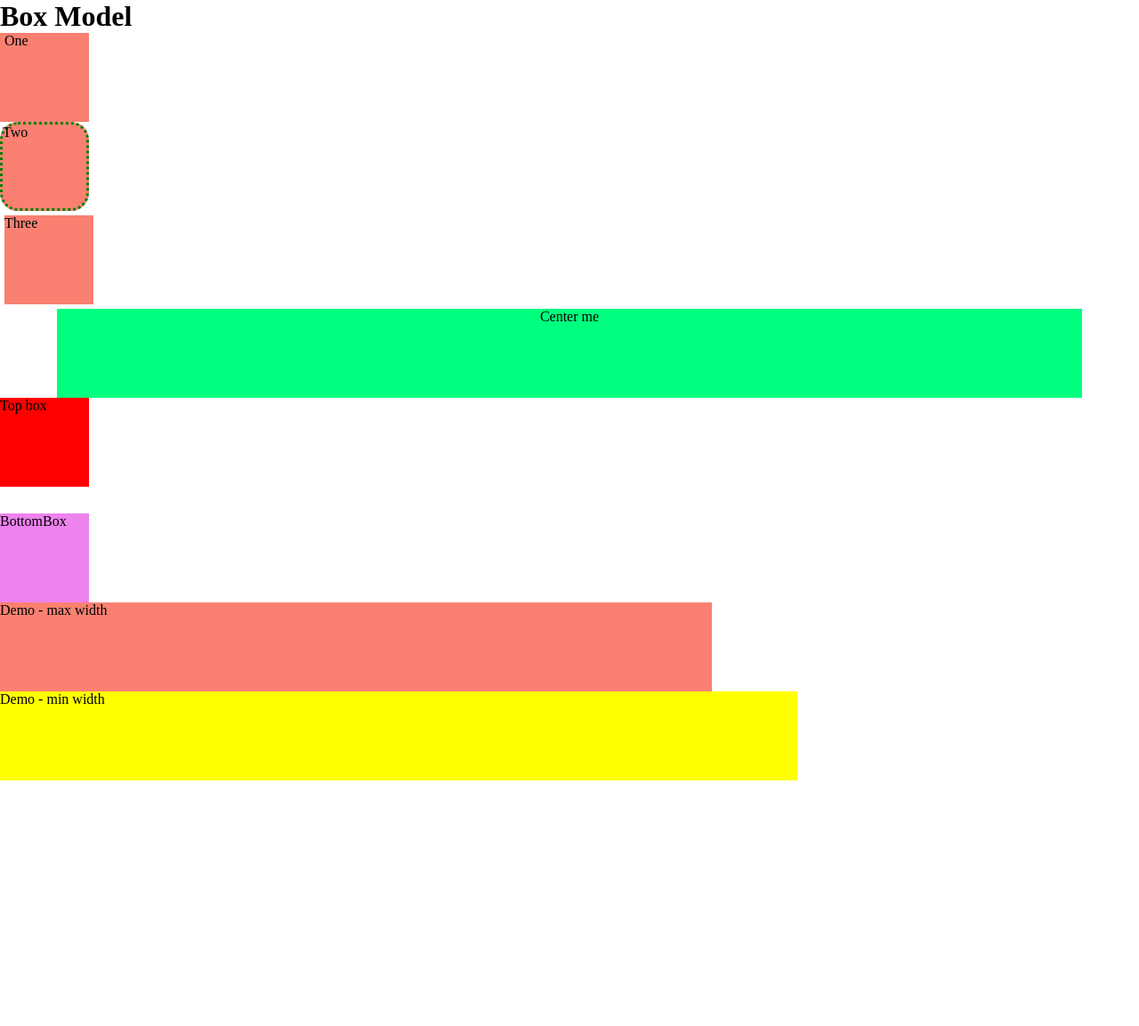
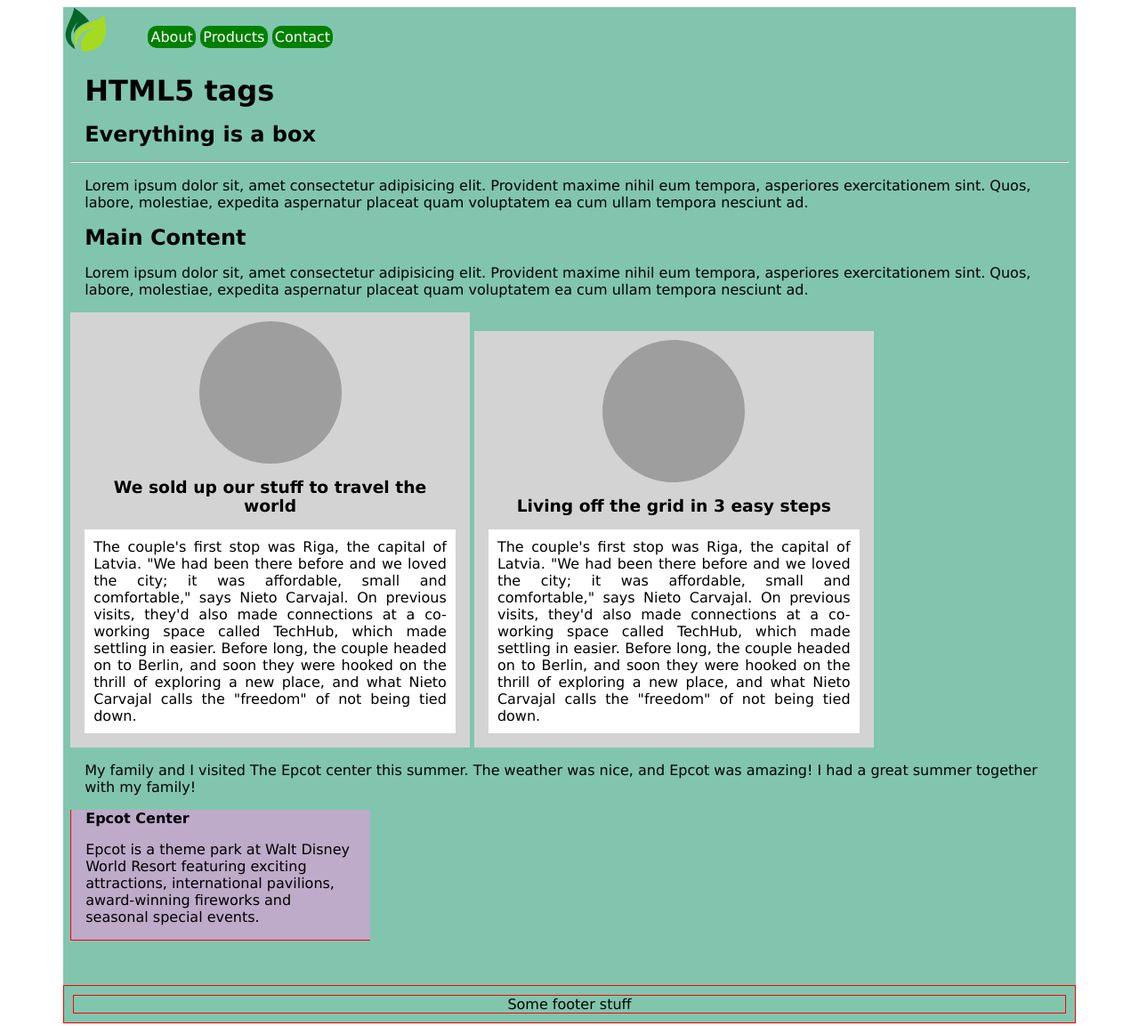
Before and after one commit to RanaMuhammadIrshad/HTML5-tags, a plain HTML site: page index.html in a window 1280 px wide. Shown: the whole page at 89% size. Before the commit the page ends 877 px from the top, so only its background shows below. Drawn offline with Linux system fonts and the light colour scheme; grey boxes are pictures that could not be loaded.

Commit message:
Task done and pushed for publishing

```diff
--- a/css/style.css
+++ /dev/null
@@ -1,63 +0,0 @@
-/* body {
-    background-color: blue;
-} */
-
-/* soft reset-because there is default margin and padding */
-* {
-  padding: 0;
-  margin: 0;
-  box-sizing: border-box; /* box-sizing include padding and border in in an elements total width and height, if we add increased padding, box size will not change */
-}
-
-.box {
-  background-color: salmon;
-  width: 100px;
-  height: 100px;
-}
-
-.paddingDemo {
-  padding: 5px; /* all sides have 5px */
-  padding: 2px 5px 10px 20px;
-  padding: 0 5px; /* TOP-BOTTOM=0px, LEFT-RIGHT=5px */
-}
-.borderRadiusDemo {
-  /* border: 3px solid green; */
-  border: 3px dotted green;
-  border-radius: 20px;
-}
-
-.marginDemo {
-  margin: 5px;
-}
-
-.centerDemo {
-  background-color: springgreen;
-  margin: 0 auto;
-  width: 90%;
-  text-align: center;
-}
-
-.topBox {
-    width: 100px;
-    height: 100px;
-    background-color: red;
-    margin-bottom: 10px;
-}
-
-.bottomBox {
-    width: 100px;
-    height: 100px;
-    background-color: violet;
-    margin-top: 30px;
-}
-
-.max-widthDemo {
-    width: 100%;
-    max-width: 800px; /* For max-width to work correctly, your element needs to have a specified width */
-}
-
-.min-widthDemo {
-    width: 70%;
-    min-width: 340px; /* it does not get any smaller than 340px */
-    background-color: yellow;
-}
--- a/css/style2.css
+++ /dev/null
@@ -1,47 +0,0 @@
-* {
-    margin: 0;
-    padding: 0;
-    box-sizing: border-box;
-}
-
-body {
-    font-family: Verdana, Geneva, Tahoma, sans-serif;
-}
-.logo {
-    width: 50px;
-    display: inline-block;
-}
-
-.logo img {
-    width: inherit; /* inherits from parent element */
-}
-
-nav {
-    display: inline-block;
-   /*  padding-left: 60px; */
-    vertical-align: top;
-    margin-top: 1rem;
-}
-
-nav li {
-    display: inline-block;
-}
-nav li a {
-    background-color: green;
-    text-decoration: none;
-    color: white;
-    padding: 0.2rem;
-    border-radius: 10px;
-}
-
-nav li a:visited {
-background-color: black;
-}
-nav li a:hover {
-    background-color: orange;
-    color: black;
-}
-
-nav li a:active {
-    background-color: red;
-}
--- a/css/style3.css
+++ /dev/null
@@ -1,92 +0,0 @@
-* {
-    margin: 0;
-    padding: 0;
-    box-sizing: border-box;
-}
-
-body {
-    font-family: Verdana, Geneva, Tahoma, sans-serif;
-    background-color: rgb(129, 197, 174);
-}
-.logo {
-    width: 50px;
-    display: inline-block;
-}
-
-.logo img {
-    width: inherit; /* inherits from parent element */
-}
-
-nav {
-    display: inline-block;
-   /*  padding-left: 60px; */
-    vertical-align: top;
-    margin-top: 1rem;
-}
-
-nav li {
-    display: inline-block;
-}
-nav li a {
-    background-color: green;
-    text-decoration: none;
-    color: white;
-    padding: 0.2rem;
-    border-radius: 10px;
-}
-
-nav li a:visited {
-background-color: black;
-}
-nav li a:hover {
-    background-color: orange;
-    color: black;
-}
-
-nav li a:active {
-    background-color: red;
-}
-.article1 img{
-    border-radius: 50%;
-}
-
-.article2 img{
-    border-radius: 50%;
-}
-
-.article1 {
-    height: 50vh;
-    width: 40%;
-}
-.article2 {
-    height: 50vh;
-    width: 40%;
-
-}
-
-.article1 {
-    display: inline-block;
-    background-color: azure;
-
-}
-.article2 {
-    display: inline-block;
-    background-color: azure;
-
-}
-
-.article1 p {
-    background-color: white;
-
-}
-.article2 p {
-    background-color: white
-
-}
-
-#epcotCenter {
-    max-width: 30%;
-    border-left: 1px solid red;
-    border-bottom: 1px solid red;
-    background-color: rgb(190, 170, 201);
-}
--- /dev/null
+++ b/css/styles.css
@@ -0,0 +1,106 @@
+* {
+  /* margin: 0;
+    padding: 0; */
+  box-sizing: border-box;
+}
+
+body {
+  font-family: Verdana, Geneva, Tahoma, sans-serif;
+}
+
+main {
+  margin: 0 0.5rem;
+}
+
+.wrapper {
+  background-color: rgb(129, 197, 174);
+  max-width: 90%;
+  margin: auto;
+
+}
+.logo {
+  width: 50px;
+  display: inline-block;
+}
+
+.logo img {
+  width: inherit; /* inherits from parent element */
+}
+
+nav {
+  display: inline-block;
+  /*  padding-left: 60px; */
+  vertical-align: top;
+  margin-top: 0.5rem;
+}
+
+nav li {
+  display: inline-block;
+}
+nav li a {
+  background-color: green;
+  text-decoration: none;
+  color: white;
+  padding: 0.2rem;
+  border-radius: 10px;
+}
+
+nav li a:visited {
+  background-color: black;
+}
+nav li a:hover {
+  background-color: orange;
+  color: black;
+}
+
+nav li a:active {
+  background-color: red;
+}
+.article img {
+  border-radius: 50%;
+  display: block;
+
+  margin: 10px auto;
+  width: 10rem;
+}
+
+.article {
+  max-height: 100%;
+  max-width: 40%;
+  display: inline-block;
+  background-color: lightgray;
+}
+
+.article p {
+  background-color: white;
+  text-align: justify;
+  padding: 10px;
+  margin: 1rem;
+}
+h3 {
+  text-align: center;
+}
+
+#epcotCenter {
+  max-width: 30%;
+  border-left: 1px solid red;
+  border-bottom: 1px solid red;
+  background-color: rgb(190, 170, 201);
+}
+
+footer {
+  margin-top: 50px;
+  border: 1px solid red;
+}
+footer p {
+  margin: 10px;
+  border: 1px solid red;
+  text-align: center;
+}
+p,
+h1,
+h2,
+h3,
+h4 {
+  margin: 1rem;
+}
--- a/index.html
+++ b/index.html
@@ -1,30 +1,129 @@
 <!DOCTYPE html>
 <html lang="en">
-<head>
-    <meta charset="UTF-8">
-    <meta http-equiv="X-UA-Compatible" content="IE=edge">
-    <meta name="viewport" content="width=device-width, initial-scale=1.0">
-    <title>Box Model</title>
-    <link rel="stylesheet" href="css/style.css">
-</head>
-<body>
-    <h1>Box Model</h1>
+  <head>
+    <meta charset="UTF-8" />
+    <meta http-equiv="X-UA-Compatible" content="IE=edge" />
+    <meta name="viewport" content="width=device-width, initial-scale=1.0" />
+    <title>HTML5 tags</title>
+    <link rel="stylesheet" href="css/styles.css" />
+  </head>
+  <body>
+    <div class="wrapper">
+      <!--
+      The <header> HTML element represents introductory content or navigational aids.
+      It may contain some heading elements but also a logo, a search form, and other elements.
+    -->
+      <header>
+        <div class="logo">
+          <img src="images/leafLogo.png" alt="leaf logo" />
+        </div>
 
-    <!-- PADDING -->
-    <div class="box paddingDemo">One</div>
-    <!-- BORDER RADIUS -->
-    <div class="box borderRadiusDemo">Two</div>
-    <!-- MARGIN -->
-    <div class="box marginDemo">Three</div>
-    <!-- CENTERING using margin -->
-    <div class="box centerDemo">Center me</div>
+        <nav>
+          <!-- contains navigation links -->
+          <ul>
+            <li><a href="about.html">About </a></li>
+            <li><a href="products.html">Products</a></li>
+            <li><a href="contact.html">Contact</a></li>
+          </ul>
+        </nav>
+      </header>
 
-    <div class="topBox">Top box</div>
-    <div class="bottomBox">BottomBox</div>
+      <!-- main specifies the main content of the document -->
+      <main>
+        <h1>HTML5 tags</h1>
 
-    <!-- MAX-WIDTH & MIN-WIDTH -->
-    <div class="box max-widthDemo"> Demo - max width </div>
-    <div class="box min-widthDemo"> Demo - min width </div>
+        <!--
+            'section' represents a standalone section of content
+            A section should always contain a heading
+        -->
+        <section>
+          <!-- should always contain a heading -->
+          <h2>Everything is a box</h2>
+          <hr />
 
-</body>
+          <p>
+            Lorem ipsum dolor sit, amet consectetur adipisicing elit. Provident
+            maxime nihil eum tempora, asperiores exercitationem sint. Quos,
+            labore, molestiae, expedita aspernatur placeat quam voluptatem ea
+            cum ullam tempora nesciunt ad.
+          </p>
+        </section>
+
+        <section>
+          <!-- should always contain a heading -->
+          <h2>Main Content</h2>
+
+          <p>
+            Lorem ipsum dolor sit, amet consectetur adipisicing elit. Provident
+            maxime nihil eum tempora, asperiores exercitationem sint. Quos,
+            labore, molestiae, expedita aspernatur placeat quam voluptatem ea
+            cum ullam tempora nesciunt ad.
+          </p>
+        </section>
+
+        <section>
+          <!-- the article represents an independent content (eg news article or a blog post)-->
+          <article class="article">
+            <img
+              src="https://picsum.photos/id/1015/250/250"
+              alt="nasa image from outer space"
+            />
+            <h3>We sold up our stuff to travel the world</h3>
+            <p>
+              The couple's first stop was Riga, the capital of Latvia. "We had
+              been there before and we loved the city; it was affordable, small
+              and comfortable," says Nieto Carvajal. On previous visits, they'd
+              also made connections at a co-working space called TechHub, which
+              made settling in easier. Before long, the couple headed on to
+              Berlin, and soon they were hooked on the thrill of exploring a new
+              place, and what Nieto Carvajal calls the "freedom" of not being
+              tied down.
+            </p>
+          </article>
+
+          <article class="article">
+            <img
+              src="https://picsum.photos/id/1015/250/250"
+              alt="nasa image from outer space"
+            />
+            <h3>Living off the grid in 3 easy steps</h3>
+            <p>
+              The couple's first stop was Riga, the capital of Latvia. "We had
+              been there before and we loved the city; it was affordable, small
+              and comfortable," says Nieto Carvajal. On previous visits, they'd
+              also made connections at a co-working space called TechHub, which
+              made settling in easier. Before long, the couple headed on to
+              Berlin, and soon they were hooked on the thrill of exploring a new
+              place, and what Nieto Carvajal calls the "freedom" of not being
+              tied down.
+            </p>
+          </article>
+        </section>
+
+        <section>
+          <p>
+            My family and I visited The Epcot center this summer. The weather
+            was nice, and Epcot was amazing! I had a great summer together with
+            my family!
+          </p>
+          <!--
+                'aside' represents a portion of the document whose content is only
+                indirectly related to the documents main content (a side note, "trial version is ending", "promotion ends soon")
+                -->
+          <aside id="epcotCenter">
+            <h4>Epcot Center</h4>
+            <p>
+              Epcot is a theme park at Walt Disney World Resort featuring
+              exciting attractions, international pavilions, award-winning
+              fireworks and seasonal special events.
+            </p>
+          </aside>
+        </section>
+      </main>
+
+      <footer>
+        <p>Some footer stuff</p>
+      </footer>
+    </div>
+  </body>
 </html>
```
Also changed, not shown: index2.html (deleted, +0 -59 lines), index3.html (deleted, +0 -120 lines).
